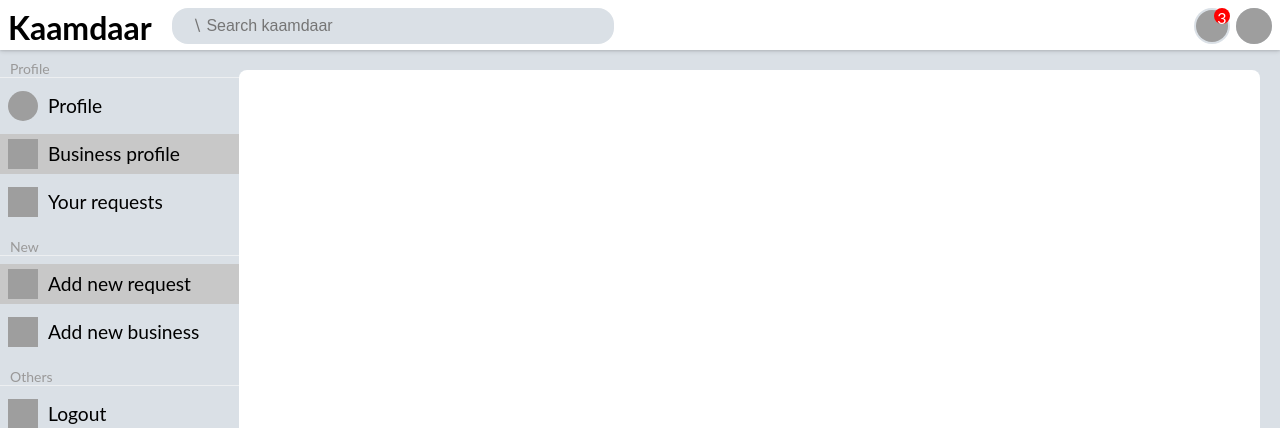
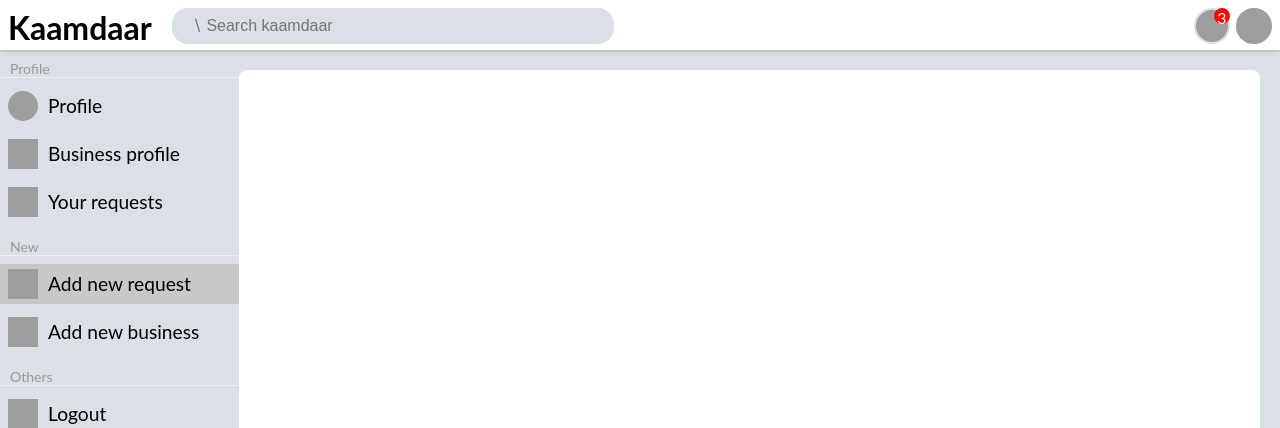
Before and after one commit to rigel-star/kaamdaar-php, a PHP site: page /views/add-request.php in a window 1280 px wide. Shown: the top 428 px of the page. Run offline with PHP 8.4, Linux system fonts and the light colour scheme; data that the repository does not hold is empty; grey boxes are pictures that could not be loaded.

Commit message:
highlight active navigation link

```diff
--- a/views/add-business.php
+++ b/views/add-business.php
@@ -69,7 +69,7 @@
                                         </div>
                                     </div>
                                 </li>
-                                <li class="nav-link nav-link-active">
+                                <li class="nav-link">
                                     <div class="nav-link-root">
                                         <div class="nav-link-icon">
                                             <img class="nav-link-icon-norm" src="https://img.icons8.com/ios-glyphs/344/briefcase.png" alt="business icon">
@@ -113,7 +113,7 @@
                                         </div>
                                     </div>
                                 </li>
-                                <li class="nav-link">
+                                <li class="nav-link nav-link-active">
                                     <div class="nav-link-root">
                                         <div class="nav-link-icon">
                                             <img class="nav-link-icon-norm" src="https://img.icons8.com/external-simple-solid-edt.graphics/344/external-Plus-add-and-remove-simple-solid-edt.graphics.png" alt="">
--- a/views/add-request.php
+++ b/views/add-request.php
@@ -58,7 +58,7 @@
                                         </div>
                                     </div>
                                 </li>
-                                <li class="nav-link nav-link-active">
+                                <li class="nav-link">
                                     <div class="nav-link-root">
                                         <div class="nav-link-icon">
                                             <img class="nav-link-icon-norm" src="https://img.icons8.com/ios-glyphs/344/briefcase.png" alt="business icon">
--- a/views/requests.php
+++ b/views/requests.php
@@ -63,7 +63,7 @@
                                         </div>
                                     </div>
                                 </li>
-                                <li class="nav-link nav-link-active">
+                                <li class="nav-link">
                                     <div class="nav-link-root">
                                         <div class="nav-link-icon">
                                             <img class="nav-link-icon-norm" src="https://img.icons8.com/ios-glyphs/344/briefcase.png" alt="business icon">
@@ -74,7 +74,7 @@
                                         </div>
                                     </div>
                                 </li>
-                                <li class="nav-link">
+                                <li class="nav-link nav-link-active">
                                     <div class="nav-link-root">
                                         <div class="nav-link-icon">
                                             <!-- <img class="nav-link-icon-norm" src="https://img.icons8.com/fluency/344/paper-plane.png" alt=""> -->
```
